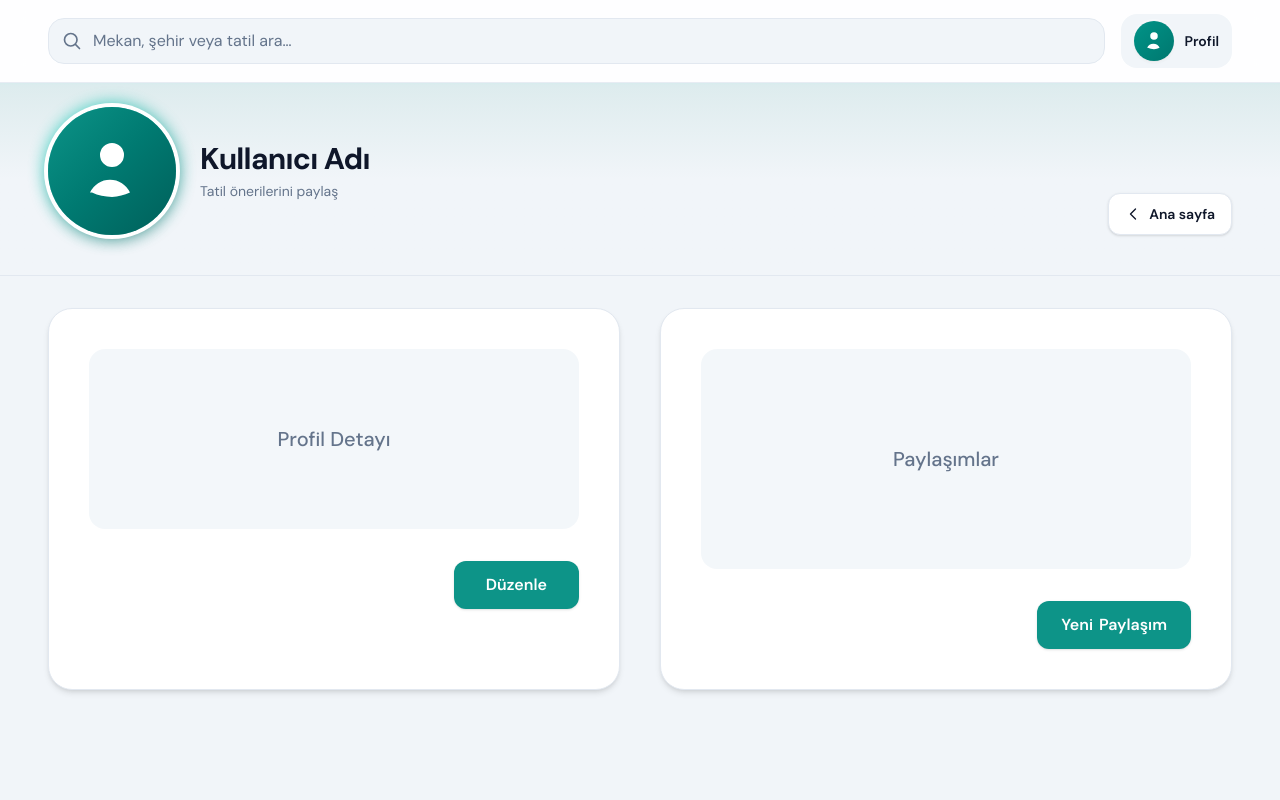
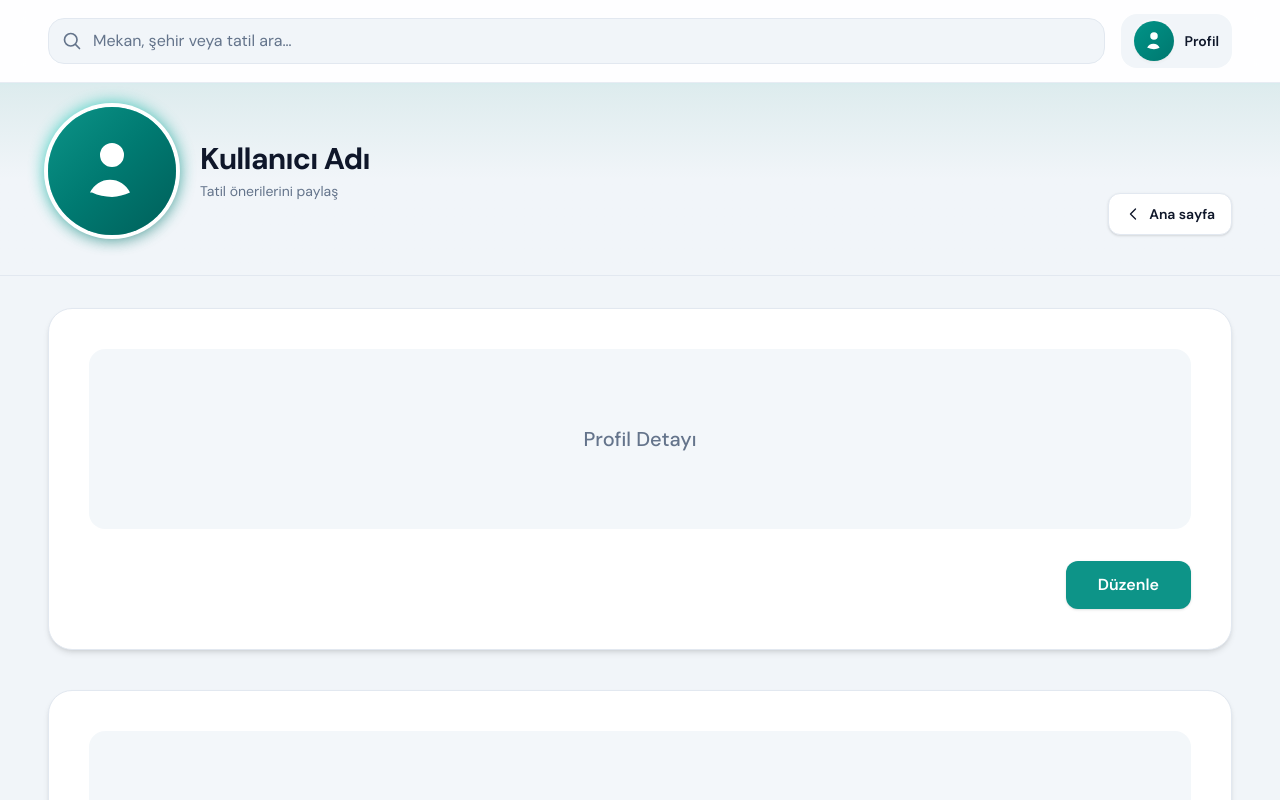
Before and after one commit to 3T3RNTY/NerdeTatil, a React (Vite) app in the folder web/: page /profil in a window 1280 px wide. Shown: the top 800 px of the page. Built offline with nearby package versions, Linux system fonts and the light colour scheme.

Commit message:
feat: profile page redesing

```diff
--- a/web/src/pages/ProfilePage.tsx
+++ b/web/src/pages/ProfilePage.tsx
@@ -48,7 +48,7 @@ export function ProfilePage() {
       </div>
 
       <PageShell className="pt-8">
-        <div className="grid grid-cols-1 gap-8 lg:grid-cols-2 lg:gap-10">
+        <div className="flex flex-col gap-8 md:gap-10">
           <section className="rounded-2xl border border-nt-border bg-nt-surface p-7 shadow-md md:rounded-3xl md:p-8 lg:p-10">
             <div className="flex min-h-[160px] items-center justify-center rounded-2xl bg-nt-bg/80 py-10 text-center md:min-h-[180px]">
               <p className="text-lg font-medium text-nt-muted md:text-xl">Profil Detayı</p>
```
